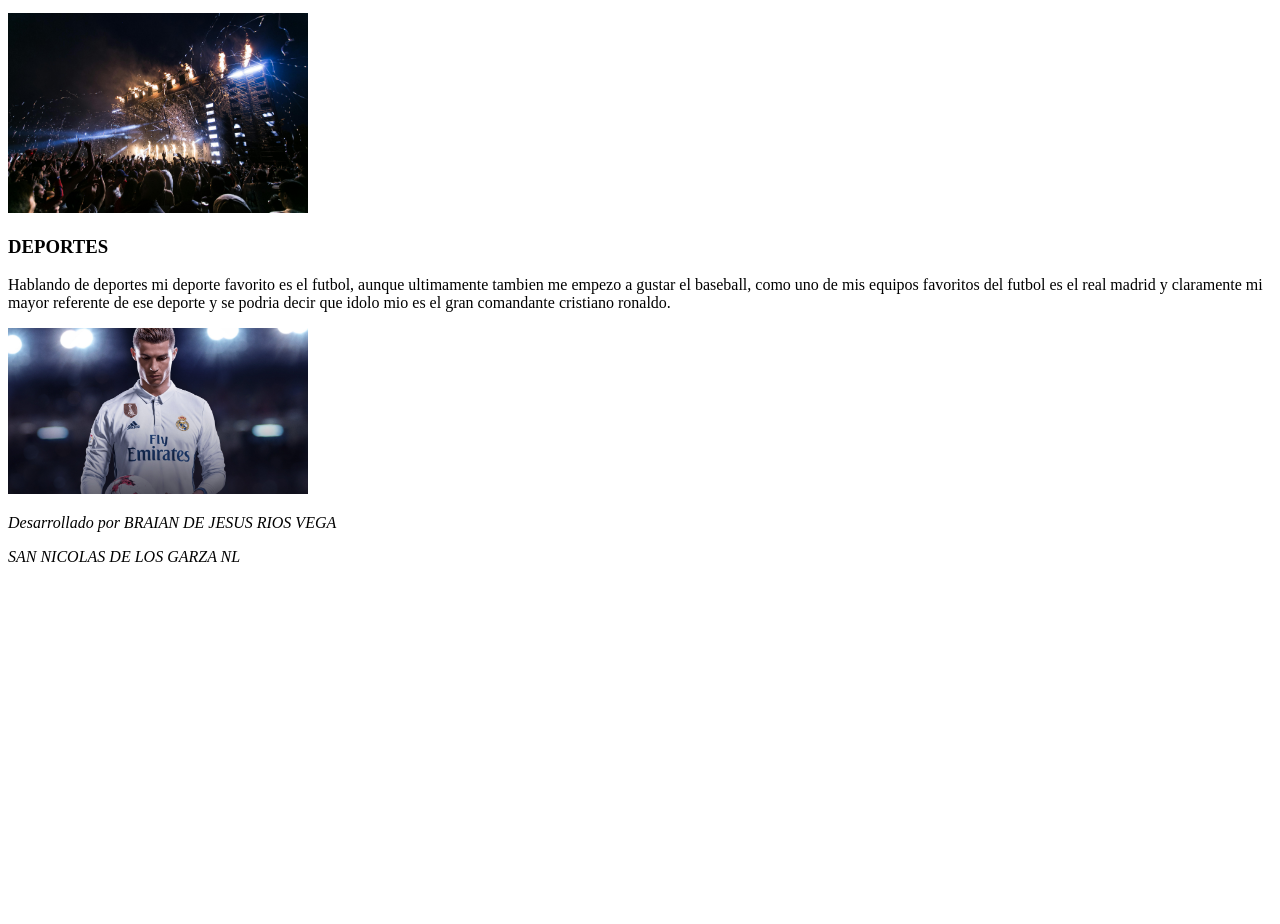
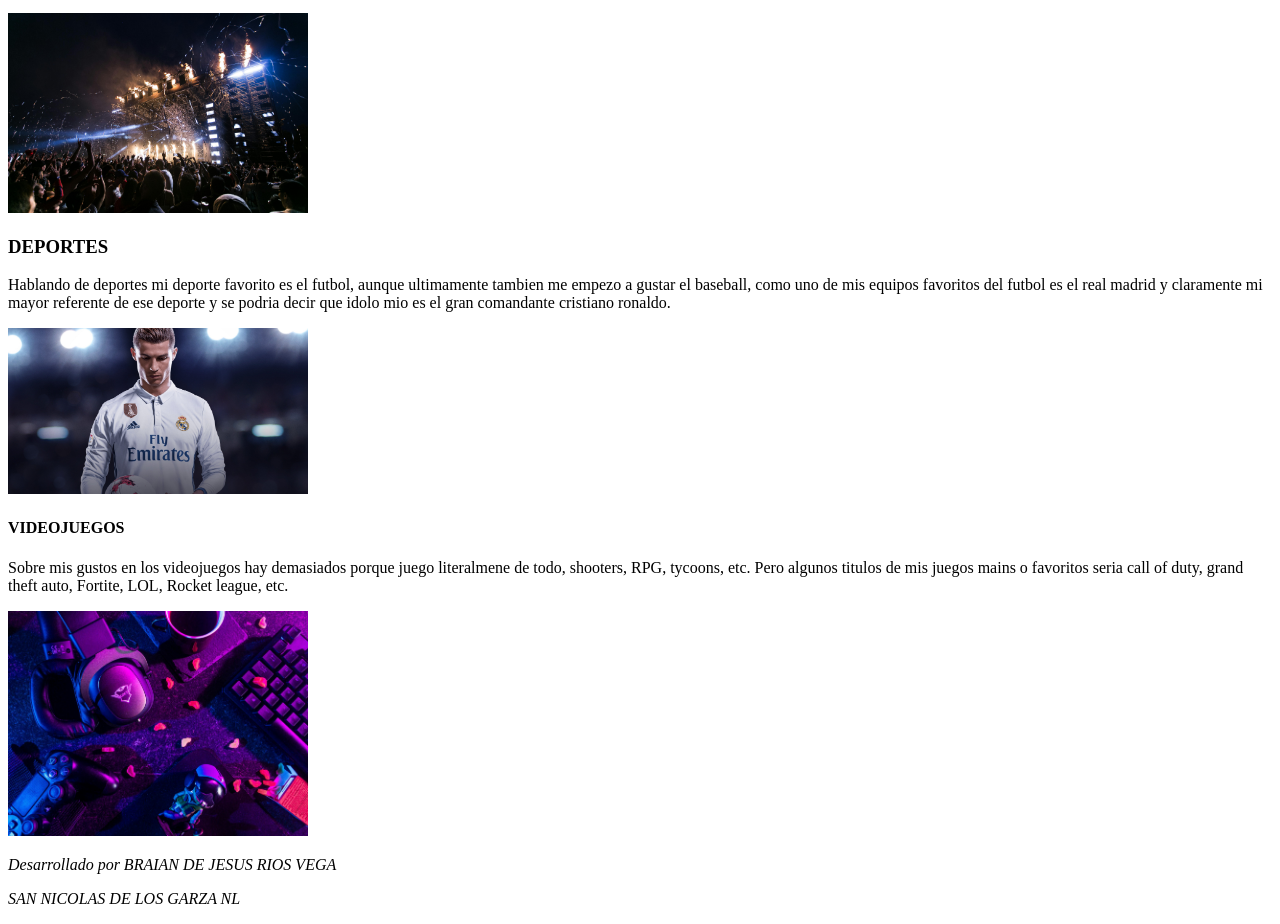
Before and after one commit to AscuOnTop/WebPrograms, a plain HTML site: page pagina2.html in a window 1280 px wide. Shown: the part 166-1090 px from the top of the page. Before the commit the page ends 800 px from the top, so only its background shows below. Drawn offline with Linux system fonts and the light colour scheme.

Commit message:
Gustos Videojuegos

```diff
--- a/pagina2.html
+++ b/pagina2.html
@@ -28,6 +28,16 @@
             </p>
             <img src="ASSETS/CRISTIANORONALDO.jpg" width="300" alt="CR7">
         </article>
+        <article>
+            <header>
+                <h4>VIDEOJUEGOS</h4>
+            </header>
+            <!-- Cuerpo del documento -->
+            <p>Sobre mis gustos en los videojuegos hay demasiados porque juego literalmene de todo, shooters, RPG, tycoons, etc. Pero algunos titulos de mis juegos mains o favoritos
+                seria call of duty, grand theft auto, Fortite, LOL, Rocket league, etc.
+            </p>
+            <img src="ASSETS/VIDEOJEUGOS.jpg" width="300" alt="VIDEOJUEGOS">
+        </article>
     </main>
     <footer>
         <address>
```
